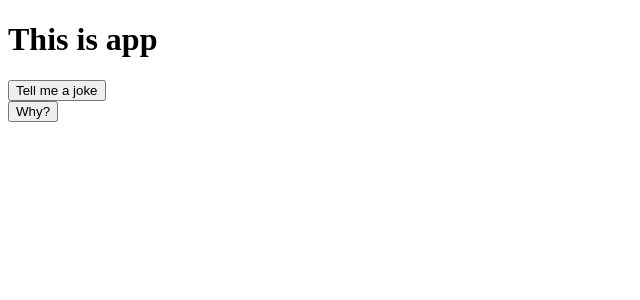
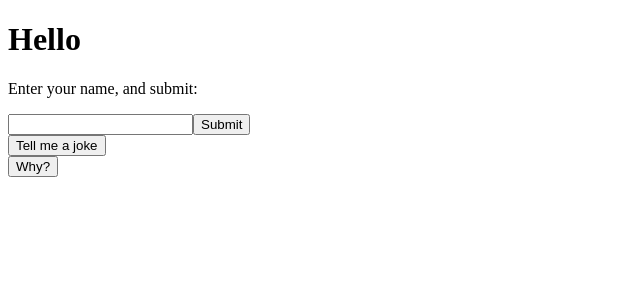
Before and after one commit to hfrankel/mental-health-hackathon, a React (Create React App) app: page / in a window 1280 px wide. Shown: the top 300 px of the page, without its empty margins (0-640 px from the left). Built offline with nearby package versions, Linux system fonts and the light colour scheme.

Commit message:
added NameHeader component to App

```diff
--- a/src/components/App.js
+++ b/src/components/App.js
@@ -1,11 +1,12 @@
 import React, { Component } from 'react';
 import JokeGetter from './JokeGetter';
+import NameHeader from './NameHeader';
 
 class App extends Component {
     render() {
         return (
             <>
-                <h1>This is app</h1>
+                <NameHeader />
                 <JokeGetter />
             </>
         )
```
